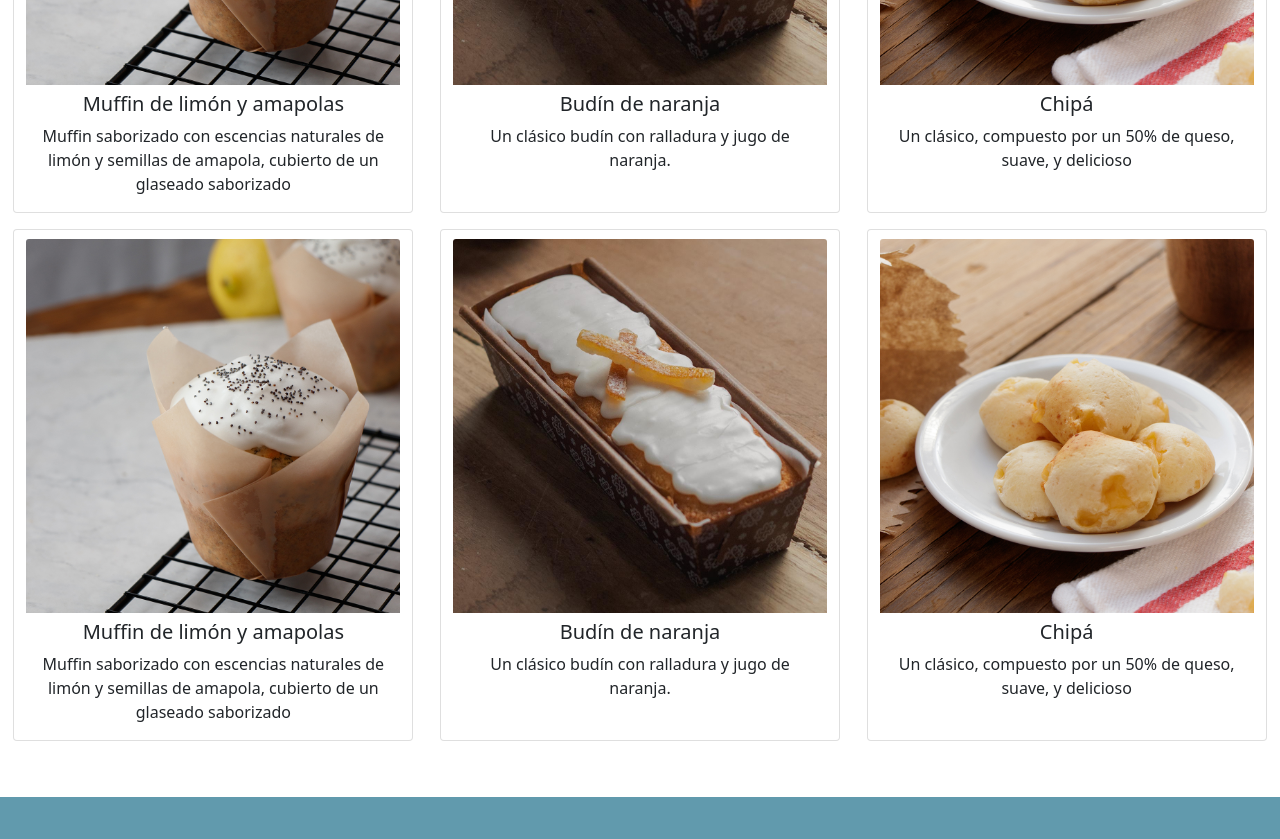
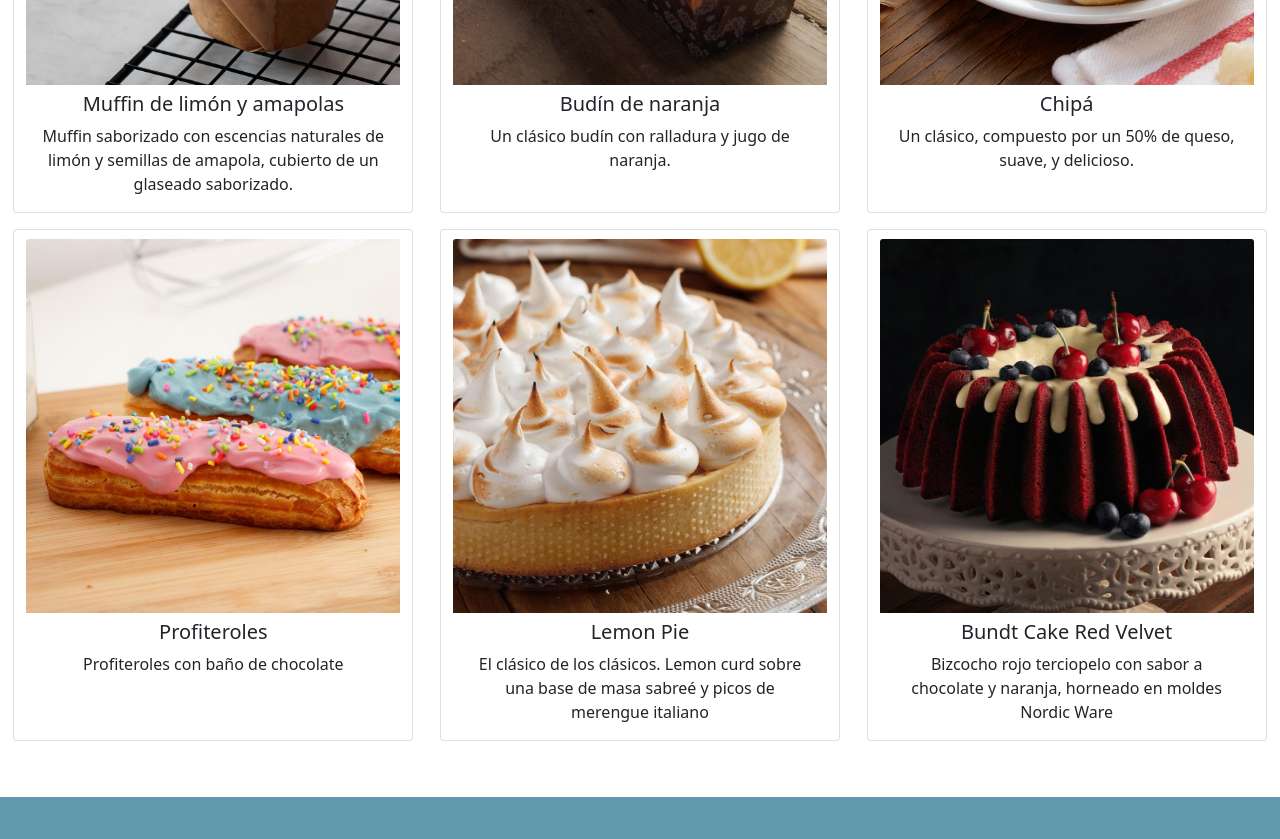
Before and after one commit to juangobber/tercer-entrega, a website: page productos.html in a window 1280 px wide. Shown: the part 560-1399 px from the top of the page. Drawn offline with nearby package versions, Linux system fonts and the light colour scheme; a web font is replaced by a local one.

Commit message:
first commit

```diff
--- a/productos.html
+++ b/productos.html
@@ -63,7 +63,7 @@
             <img src="./img/img-card-muffin.jpg" class="card-img-top" alt="...">
             <div class="card-body">
               <h5 class="card-title text-center">Muffin de limón y amapolas</h5>
-              <p class="card-text text-center">Muffin saborizado con escencias naturales de limón y semillas de amapola, cubierto de un glaseado saborizado</p>
+              <p class="card-text text-center">Muffin saborizado con escencias naturales de limón y semillas de amapola, cubierto de un glaseado saborizado.</p>
             </div>
           </div>
           <div class="card m-2" style="width: 25rem;">
@@ -77,30 +77,30 @@
             <img src="./img/img-card-chipa.jpg" class="card-img-top" alt="...">
             <div class="card-body">
               <h5 class="card-title text-center">Chipá</h5>
-              <p class="card-text text-center">Un clásico, compuesto por un 50% de queso, suave, y delicioso</p>
+              <p class="card-text text-center">Un clásico, compuesto por un 50% de queso, suave, y delicioso.</p>
             </div>
           </div>
         </div>
         <div class="row justify-content-around">
           <div class="card m-2" style="width: 25rem;">
-            <img src="./img/img-card-muffin.jpg" class="card-img-top" alt="...">
+            <img src="./img/img-card-profiterol.jpg" class="card-img-top" alt="...">
             <div class="card-body">
-              <h5 class="card-title text-center">Muffin de limón y amapolas</h5>
-              <p class="card-text text-center">Muffin saborizado con escencias naturales de limón y semillas de amapola, cubierto de un glaseado saborizado</p>
+              <h5 class="card-title text-center">Profiteroles</h5>
+              <p class="card-text text-center">Profiteroles con baño de chocolate</p>
             </div>
           </div>
           <div class="card m-2" style="width: 25rem;">
-            <img src="./img/img-card-budin.jpg" class="card-img-top" alt="...">
+            <img src="./img/img-card-lemon.jpg" class="card-img-top" alt="...">
             <div class="card-body">
-              <h5 class="card-title text-center">Budín de naranja</h5>
-              <p class="card-text text-center">Un clásico budín con ralladura y jugo de naranja.</p>
+              <h5 class="card-title text-center">Lemon Pie</h5>
+              <p class="card-text text-center">El clásico de los clásicos. Lemon curd sobre una base de masa sabreé y picos de merengue italiano</p>
             </div>
           </div>
           <div class="card m-2" style="width: 25rem;">
-            <img src="./img/img-card-chipa.jpg" class="card-img-top" alt="...">
+            <img src="./img/img-card-red.jpg" class="card-img-top" alt="...">
             <div class="card-body">
-              <h5 class="card-title text-center">Chipá</h5>
-              <p class="card-text text-center">Un clásico, compuesto por un 50% de queso, suave, y delicioso</p>
+              <h5 class="card-title text-center">Bundt Cake Red Velvet </h5>
+              <p class="card-text text-center">Bizcocho rojo terciopelo con sabor a chocolate y naranja, horneado en moldes Nordic Ware</p>
             </div>
           </div>
       </div>
--- a/scss/estilo.scss
+++ b/scss/estilo.scss
@@ -50,15 +50,13 @@ $colores:(
             box-shadow: 2rem #8b8b8b;
         }
  }
- .card{
-     :hover{
-        @extend .transition;
-        box-shadow: 0px 0px 3rem 0.5rem map-get( $colores , gris-claro);
-     }
-    }
 
  .card-img-top{
     object-fit:  contain;
     position: relative;
     top: 0.6rem;
  }
+
+.parrafo-sobremi{
+    font-size: larger;
+}
```
Also changed, not shown: contacto.html (+4 -4 lines), entretenimiento.html (+3 -3 lines), index.html (+3 -2 lines), sobre-mi.html (+6 -6 lines), css/estilo.css, img/img-card-brc.jpg (deleted), img/img-card-lemon.jpg (added), img/img-card-mdz.jpg (deleted), img/img-card-profiterol.jpg (added), img/img-card-red.jpg (added).
